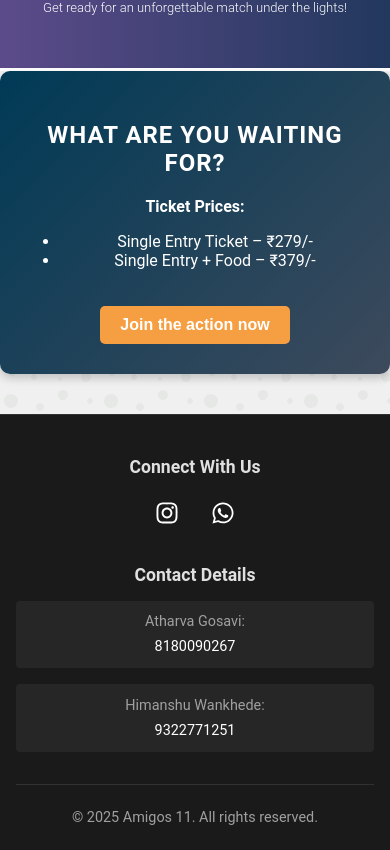
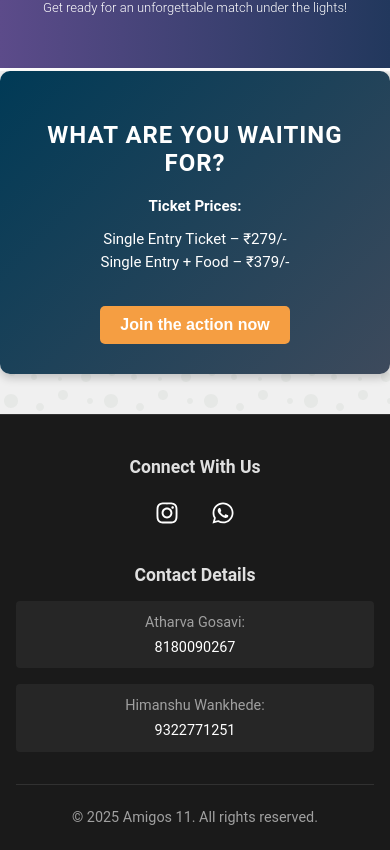
Before and after one commit to PramodJ21/FOOTBALLEVENT_FRONTEND, a React (Vite) app: page / in a window 390 px wide. Shown: the part 810-1660 px from the top of the page. Built offline with nearby package versions, Linux system fonts and the light colour scheme.

Commit message:
Update CallToAction.css

```diff
--- a/src/components/CallToAction/CallToAction.css
+++ b/src/components/CallToAction/CallToAction.css
@@ -21,9 +21,23 @@
   font-weight: 500;
 }
 
-.cta-offer {
+.cta-ticket-prices {
+  margin-top: 20px;
   font-size: 18px;
-  margin-top: 10px;
+  color: #fff;
+}
+
+.cta-ticket-prices p {
+  font-weight: bold;
+}
+
+.cta-ticket-prices ul {
+  list-style-type: none;
+  padding-left: 0;
+}
+
+.cta-ticket-prices li {
+  margin: 5px 0;
 }
 
 .cta-button {
@@ -58,6 +72,7 @@
 
 .modal-box {
   position: relative; /* Important for positioning the close button */
+  width: 80%;
   background: #fff;
   padding: 40px;
   border-radius: 10px;
@@ -97,7 +112,7 @@
     font-size: 22px;
   }
 
-  .cta-offer {
+  .cta-ticket-prices {
     font-size: 16px;
   }
 
@@ -126,7 +141,7 @@
     font-size: 20px;
   }
 
-  .cta-offer {
+  .cta-ticket-prices {
     font-size: 15px;
   }
 
```
